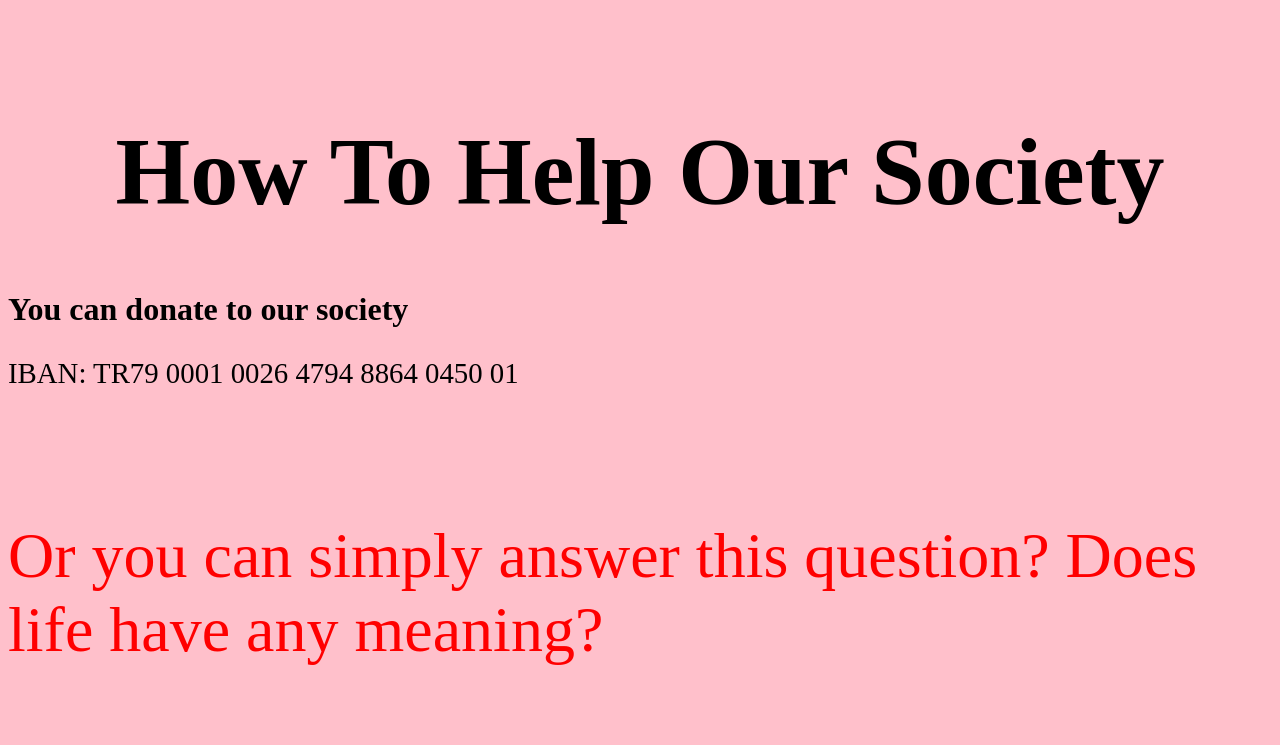
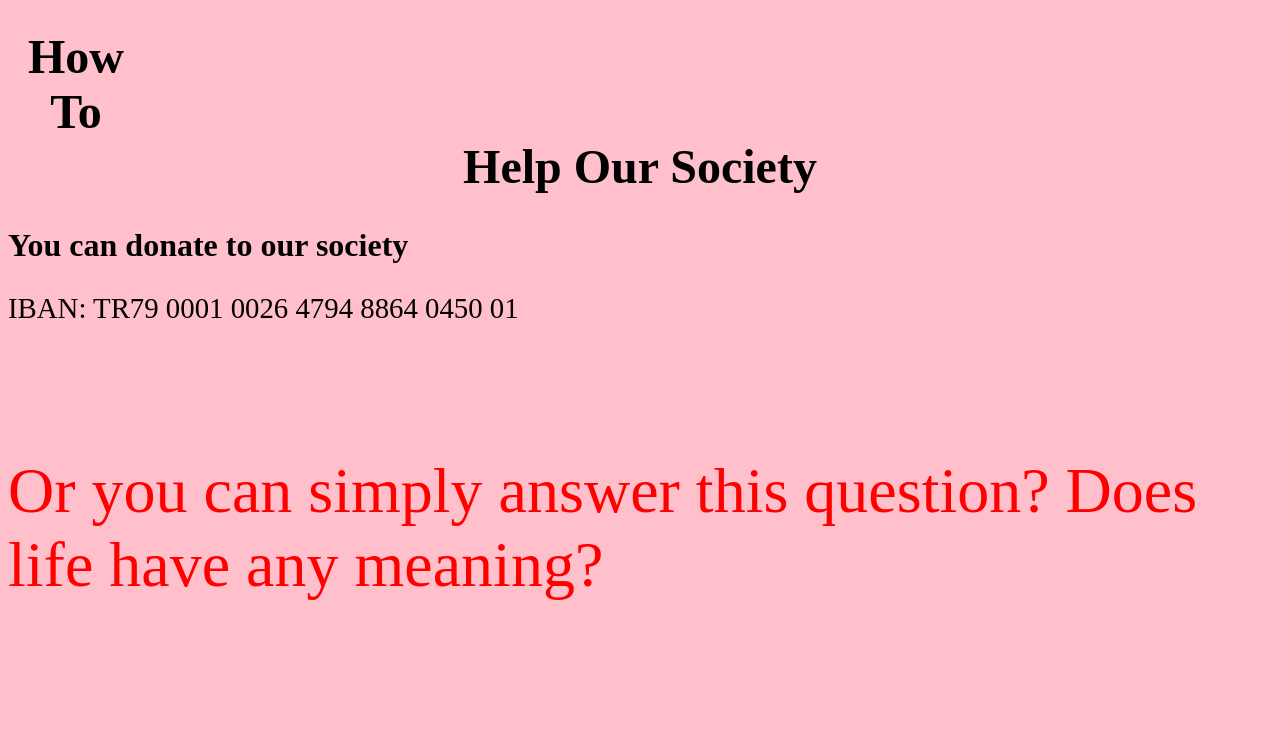
Before and after one commit to yemrekucukak/deleteoguz, a plain HTML site: page about.html in a window 1280 px wide. Shown: the part 1555-2300 px from the top of the page. Drawn offline with Linux system fonts and the light colour scheme; grey boxes are pictures that could not be loaded.

Commit message:
Update styles.css

```diff
--- a/styles.css
+++ b/styles.css
@@ -317,3 +317,8 @@ height:30vh;}
     transition-duration: 1s;
     transition-timing-function: ease-in;
 }
+
+#shit{
+    font-size: 3em;
+    position: relative;
+}
```
